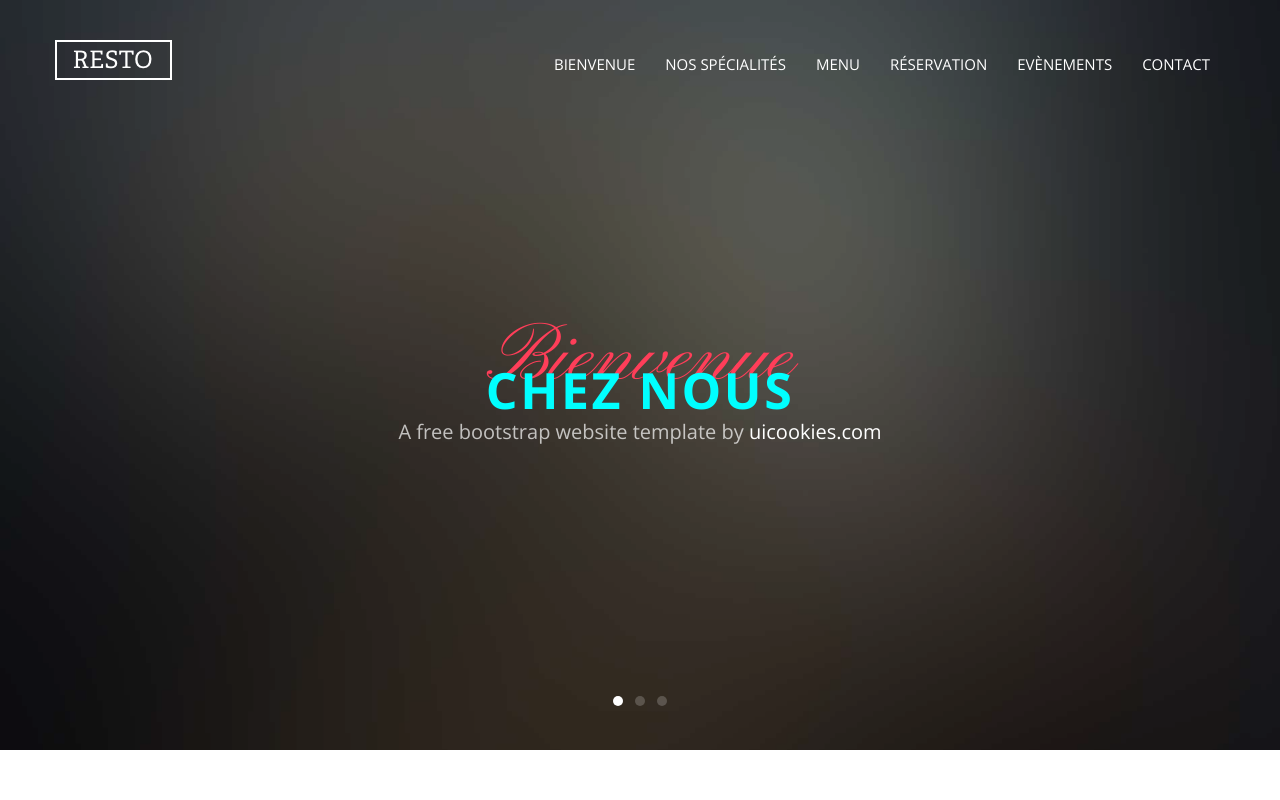
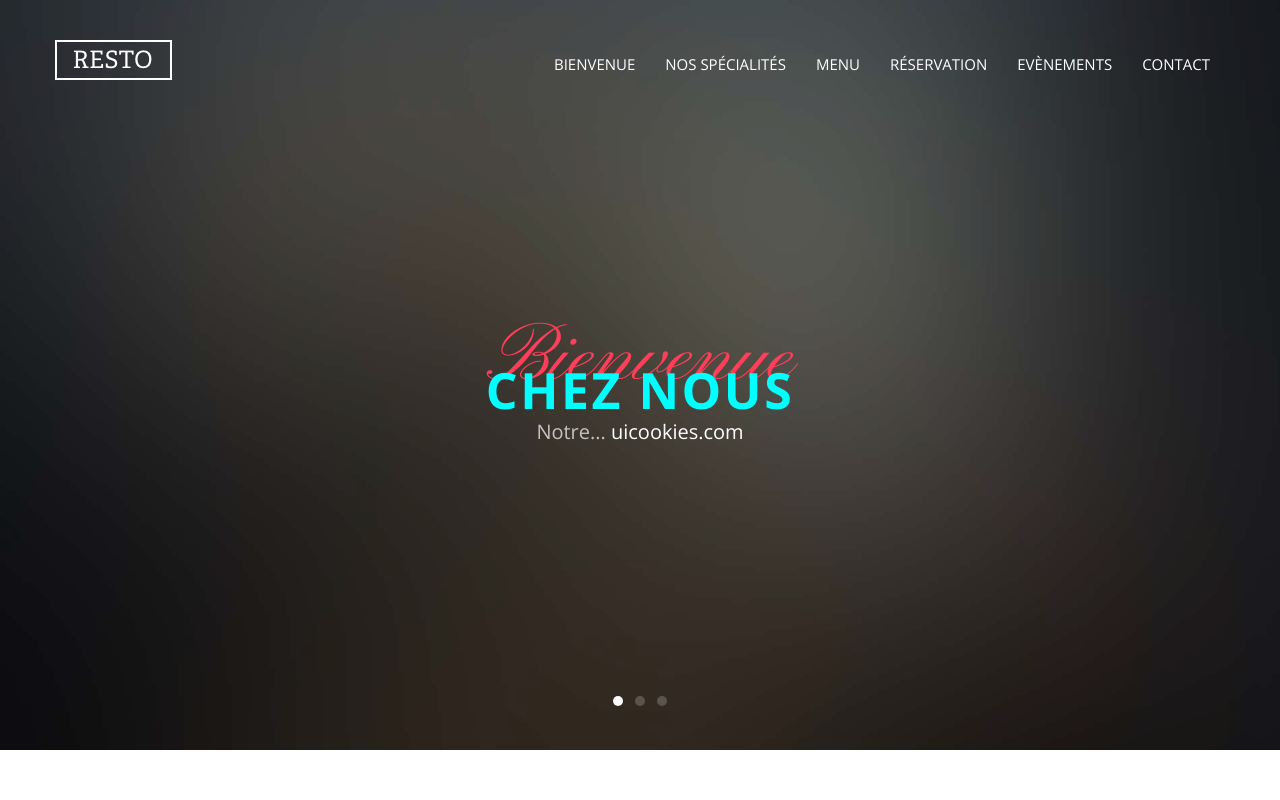
Before and after one commit to alemaitr/SiteResto, a website: page index.html in a window 1280 px wide. Shown: the top 800 px of the page. Drawn offline with nearby package versions, Linux system fonts and the light colour scheme; files whose address does not match are found by name.

Commit message:
Maj subheadings

```diff
--- a/index.html
+++ b/index.html
@@ -54,7 +54,7 @@
                 <div class="probootstrap-slider-text text-center probootstrap-animate probootstrap-heading">
                   <h1 class="primary-heading">Bienvenue</h1>
                   <h3 class="secondary-heading">Chez nous</h3>
-                  <p class="sub-heading">A free bootstrap website template by <a href="https://uicookies.com">uicookies.com</a></p>
+                  <p class="sub-heading"> Notre... <a href="https://uicookies.com">uicookies.com</a></p>
                 </div>
               </div>
             </div>
@@ -67,7 +67,7 @@
                 <div class="probootstrap-slider-text text-center probootstrap-animate probootstrap-heading">
                   <h1 class="primary-heading">Miam miam</h1>
                   <h3 class="secondary-heading"> A table !!!</h3>
-                  <p class="sub-heading">A free bootstrap website template by <a href="https://uicookies.com">uicookies.com</a></p>
+                  <p class="sub-heading"> ... super...</p>
                 </div>
               </div>
             </div>
@@ -81,7 +81,7 @@
                 <div class="probootstrap-slider-text text-center probootstrap-animate probootstrap-heading">
                   <h1 class="primary-heading">COOOOOLLLL</h1>
                   <h3 class="secondary-heading">Mega cool</h3>
-                  <p class="sub-heading">A free bootstrap website template by <a href="https://uicookies.com">uicookies.com</a></p>
+                  <p class="sub-heading"> ... resto !</p>
                 </div>
               </div>
             </div>
```
